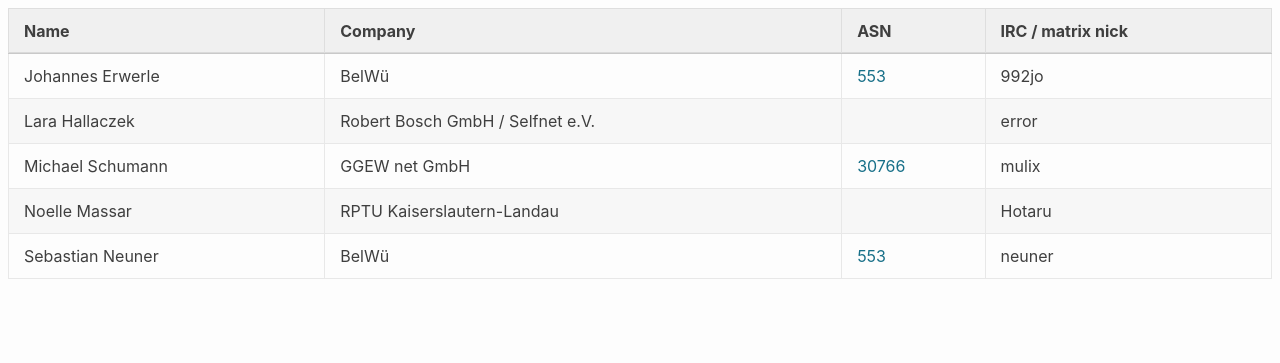
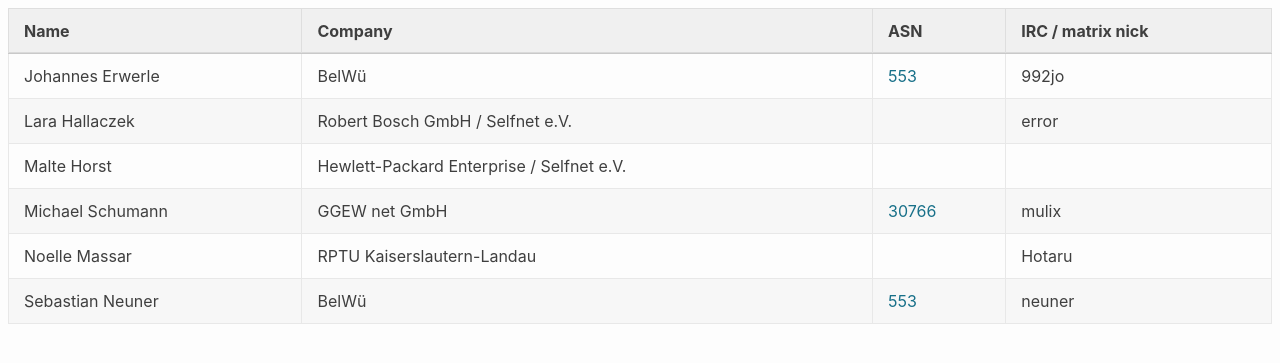
Before and after one commit to denog/pretix-attendeelist, a Jekyll site: the page built from denogmeetup25-06/index.markdown, in a window 1280 px wide. Shown: the top 363 px of the page. Built offline with Jekyll 4.4.1, drawn with Linux system fonts in a browser that asks for light colours.

Commit message:
Latest data: Thu May 22 19:28:38 UTC 2025

```diff
--- a/_data/attendees_denogmeetup25-06.json
+++ b/_data/attendees_denogmeetup25-06.json
@@ -9,6 +9,12 @@
     "name": "Lara Hallaczek",
     "company": "Robert Bosch GmbH / Selfnet e.V.",
     "irc": "error",
+    "asn": null
+  },
+  {
+    "name": "Malte Horst",
+    "company": "Hewlett-Packard Enterprise / Selfnet e.V.",
+    "irc": null,
     "asn": null
   },
   {
```
